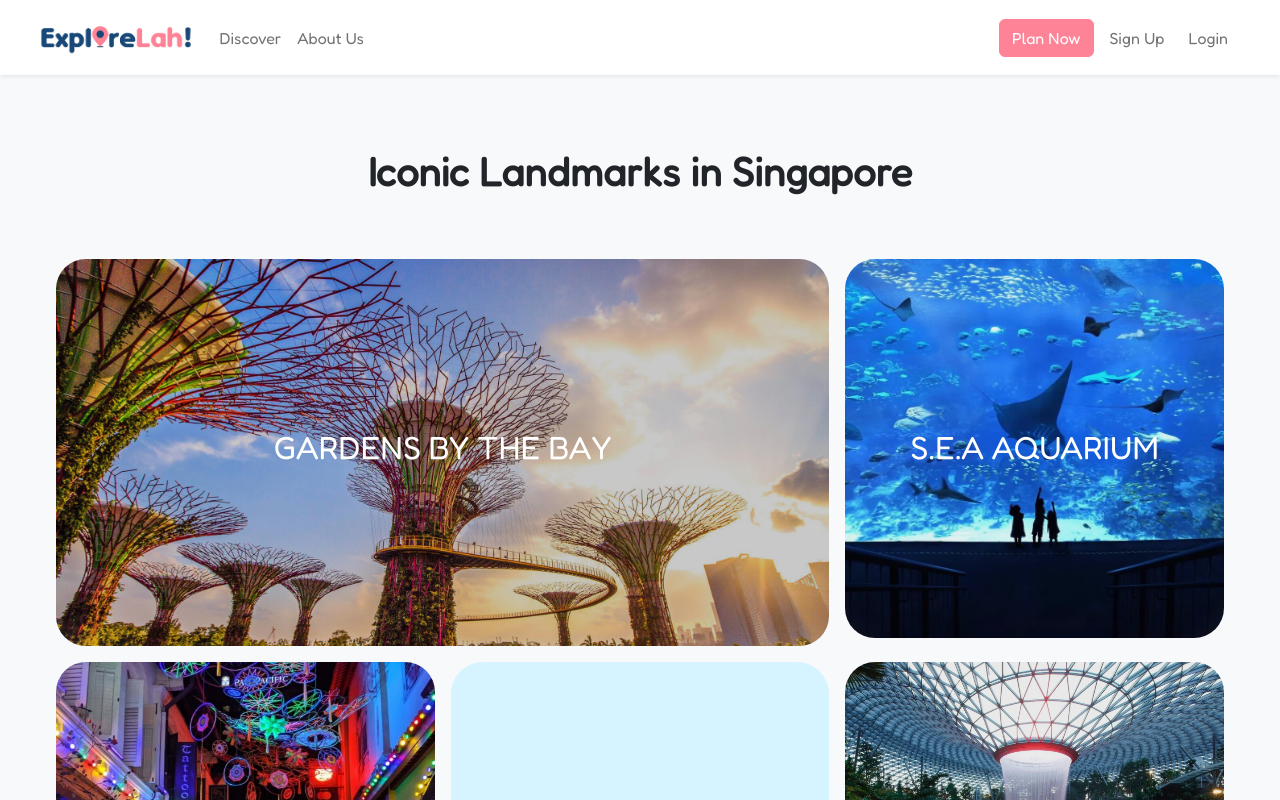
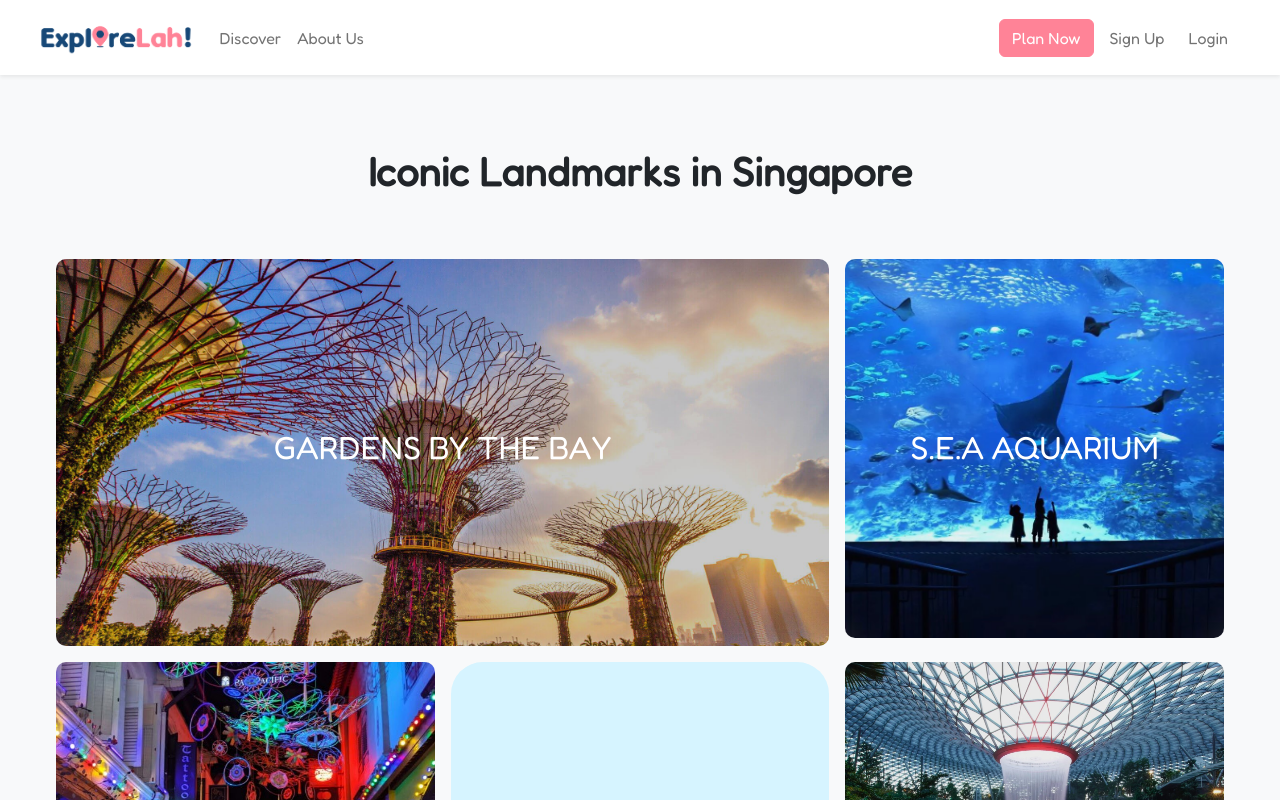
Before and after one commit to ngkangting/ExploreLah, a Vue app: page /discover in a window 1280 px wide. Shown: the top 800 px of the page. Built offline with nearby package versions, Linux system fonts and the light colour scheme; no server answers; what @lottiefiles/vue-lottie-player would draw is missing.

Commit message:
changes made for discover page

```diff
--- a/src/views/Discover.vue
+++ b/src/views/Discover.vue
@@ -75,12 +75,12 @@ export default {
   box-sizing: border-box;
   overflow: hidden;
   z-index: 1;
-  border-radius: 30px;
+  border-radius: 10px;
 }
 
 .landmark img {
   transition: 0.5s all ease-in-out;
-  border-radius: 30px;
+  border-radius: 10px;
 }
 
 .landmark:hover img {
```
